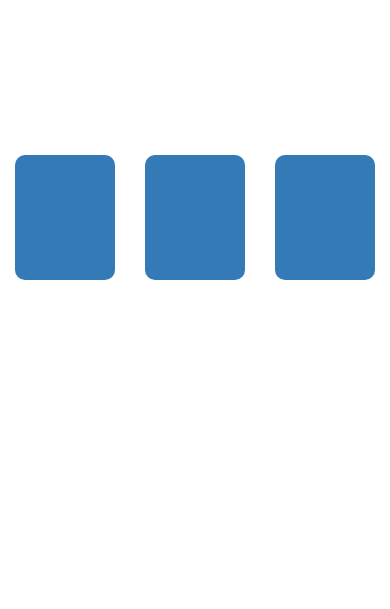
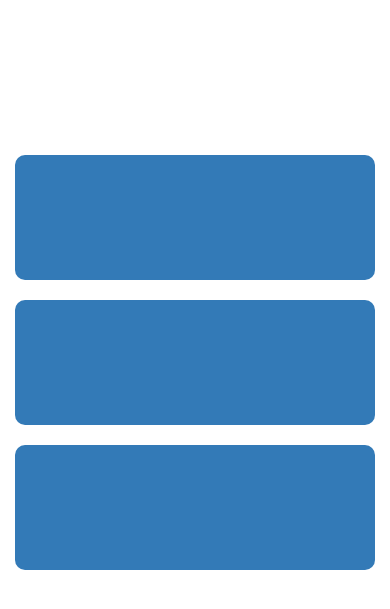
Before and after one commit to AryanJ-NYC/local-weather, a plain HTML site: page index.html in a window 390 px wide. Shown: the part 155-764 px from the top of the page. Drawn offline with nearby package versions, Linux system fonts and the light colour scheme.

Commit message:
Change box sizes on mobile devices

```diff
--- a/index.html
+++ b/index.html
@@ -16,13 +16,13 @@
 
   <div class="container">
     <div class="row">
-      <div class="col-xs-4 col-md-offset-3 col-md-2 text-center">
+      <div class="col-xs-12 col-md-4 text-center">
         <div id="region-info" class="weather-button bg-primary lead"></div>
       </div>
-      <div class="col-xs-4 col-md-2 text-center">
+      <div class="col-xs-12 col-md-4 text-center">
         <div id="weather-description" class="weather-button bg-primary lead"></div>
       </div>
-      <div class="col-xs-4 col-md-2 text-center">
+      <div class="col-xs-12 col-md-4 text-center">
         <div id="wind" class="weather-button bg-primary lead"></div>
       </div>
     </div>
--- a/styles.css
+++ b/styles.css
@@ -5,9 +5,11 @@
 }
 
 body {
-    background-size: 100%;
+    background-size: 100% 100%;
+    background-repeat: no-repeat;
 }
 
 html {
+    height: 100%;
     color: white;
 }
```
